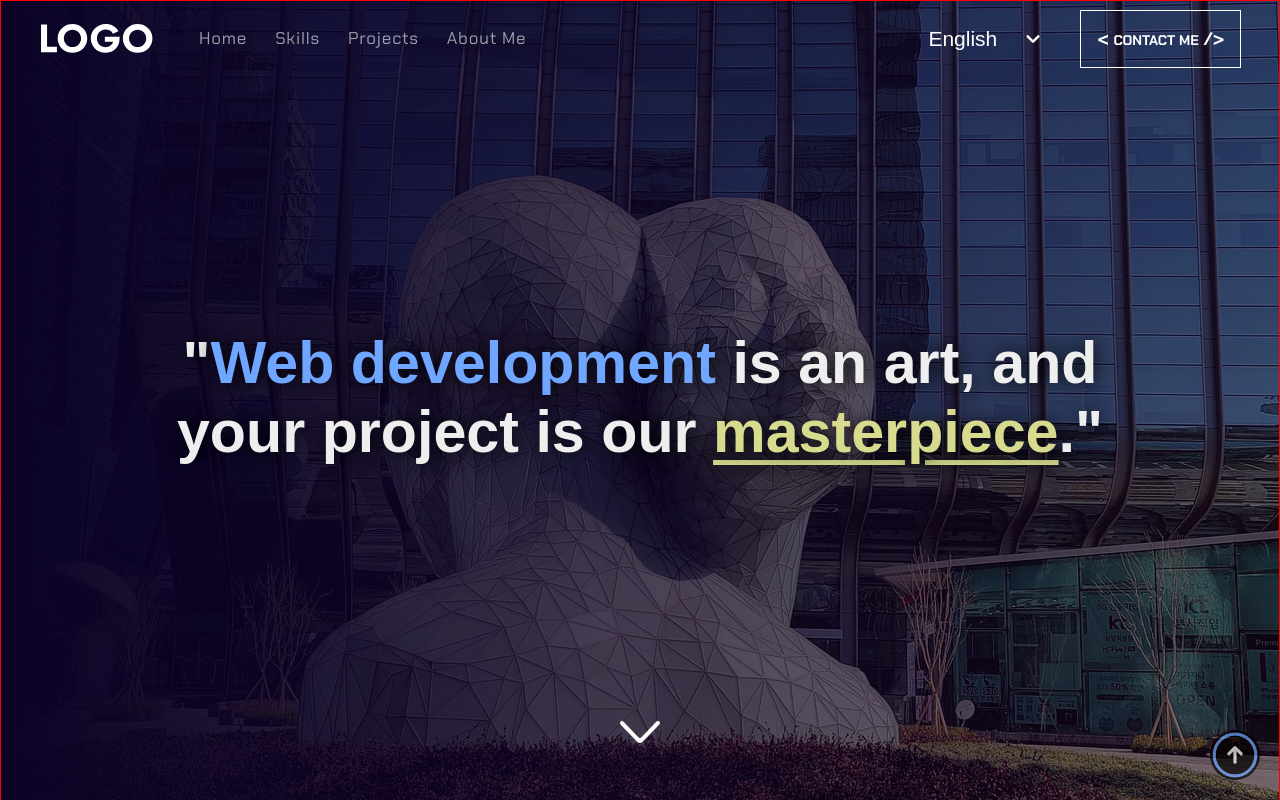
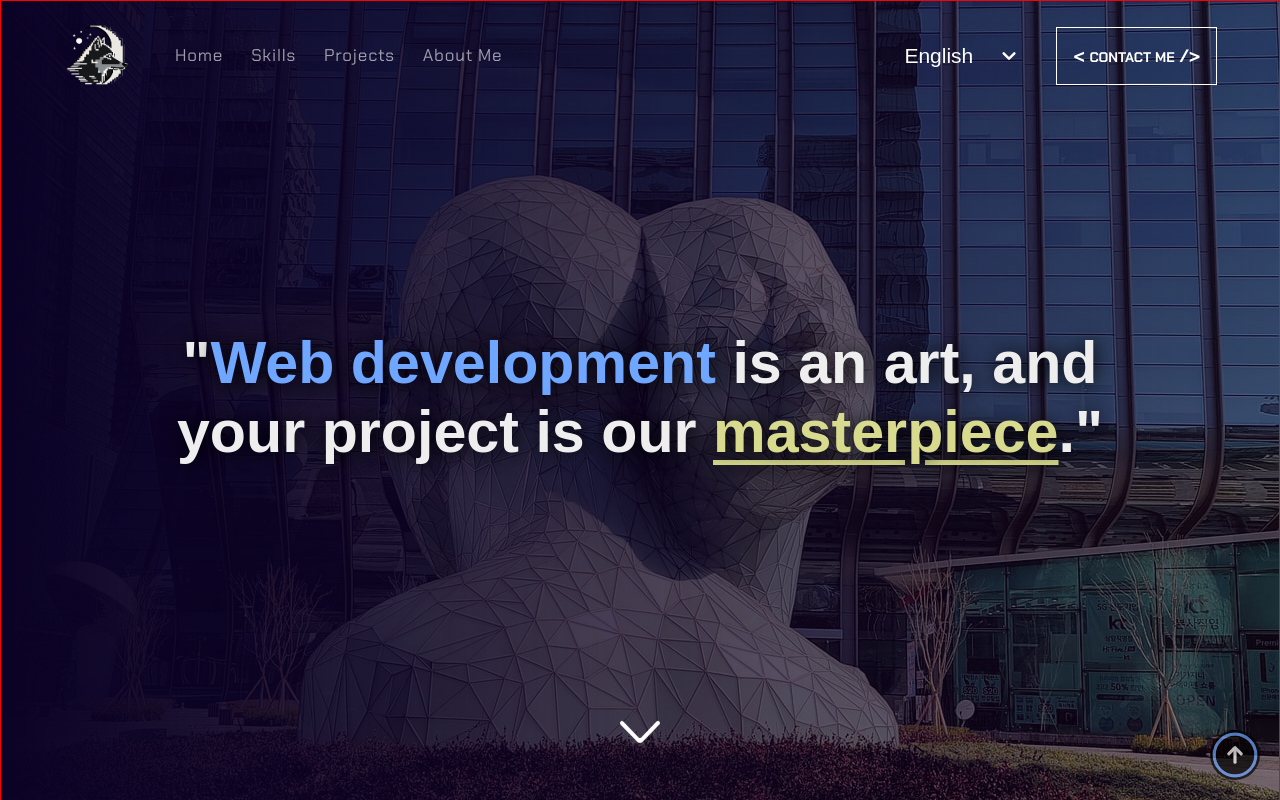
Before and after one commit to ThePushMaker/My_Portfolio_React_Vite, a React (Vite) app: page / in a window 1280 px wide. Shown: the top 800 px of the page. Built offline with nearby package versions, Linux system fonts and the light colour scheme; a web font is replaced by a local one.

Commit message:
feat: added logo

```diff
--- a/src/components/NavBar/NavBar.css
+++ b/src/components/NavBar/NavBar.css
@@ -4,18 +4,20 @@
   position: fixed;
   width: 100%;
   top: 0;
-  z-index:10;
+  z-index: 10;
   transition: 0.3s ease-in-out;
-  padding: 0.6rem 2.5rem;
+  padding: 1.5rem 0;
 }
 @media (min-width: 1400px) {
   .navbar{
-    padding: 0.6rem 4rem;
+
+    padding: 2rem 0;
   }
 }
+
 .scrolled {
+  padding: 0.45rem 0;
   backdrop-filter: blur(4px);
-  padding-top: 10px;
   /* box-shadow: inset 0px 146px 10px -70px rgba(0, 4, 18, 0.9); */
   /* box-shadow: inset -100px 0px 10px -70px  rgba(5, 6, 32, 0.8),  */
               /* inset 100px 0px 10px -70px rgba(0, 8, 255, 1); */
@@ -157,3 +159,7 @@
   transition: all;
   transition-duration: 300ms;
 }
+.logoImgNavbar {
+  width: 4rem;
+  margin-right: 2rem;
+}
--- a/src/components/NavBar/NavBar.jsx
+++ b/src/components/NavBar/NavBar.jsx
@@ -1,5 +1,5 @@
 import { useState, useEffect } from "react";
-import logo from "../../assets/img/logo.svg";
+import logo from "../../assets/img/logo.png";
 import "./NavBar.css";
 import { Link } from "react-router-dom";
 import MobileNavBar from "./MobileNavBar";
@@ -36,14 +36,14 @@ const NavBar = () => {
     <>
     <div>
       <nav className={`${scrolled ? 'scrolled' : ''} navbar`}>
-        <div className="mx-auto max-w-[1500px] flex justify-between ">
+        <div className="mx-auto max-w-[90vw] flex justify-between ">
             <div className="flex items-center w-full justify-between lg:w-fit lg:justify-start">
 
                 {/* menu lg */}
                 {location.pathname === '/' && (
                   <>
                     <a href="/#top" className="navbar-brand">
-                      <img src={logo} alt="Logo" className="object-contain w-[120px] md:w-[130px] lg:w-28 xlNavbar:w-[140px] lg:mr-4 xl:mr-8"/>
+                      <img src={logo} alt="Logo" className="logoImgNavbar"/>
                     </a>
                     <div className="invisible hidden lg:inline lg:visible">
 
@@ -62,7 +62,7 @@ const NavBar = () => {
                 {location.pathname !== '/' && (
                   <>
                     <Link to="/" className="navbar-brand">
-                      <img src={logo} alt="Logo" className="object-contain w-[120px] md:w-[130px] lg:w-28 xlNavbar:w-[140px]  lg:mr-4 xl:mr-8"/>
+                      <img src={logo} alt="Logo" className="logoImgNavbar"/>
                     </Link>
                     <div className="invisible hidden lg:inline lg:visible">
                       {NavbarRoutes.map((item, index) => (
--- a/src/components/NavBar/SelectLanguage/SelectLanguage.css
+++ b/src/components/NavBar/SelectLanguage/SelectLanguage.css
@@ -41,7 +41,8 @@
   transition: opacity 0.25s linear;
 }
 .wrapper.active .content {
-  /* display: block; */
+  display: block;
+  background: red;
   opacity:100;
 }
 .content .search {
```
Also changed, not shown: src/assets/img/logo.png (added).
